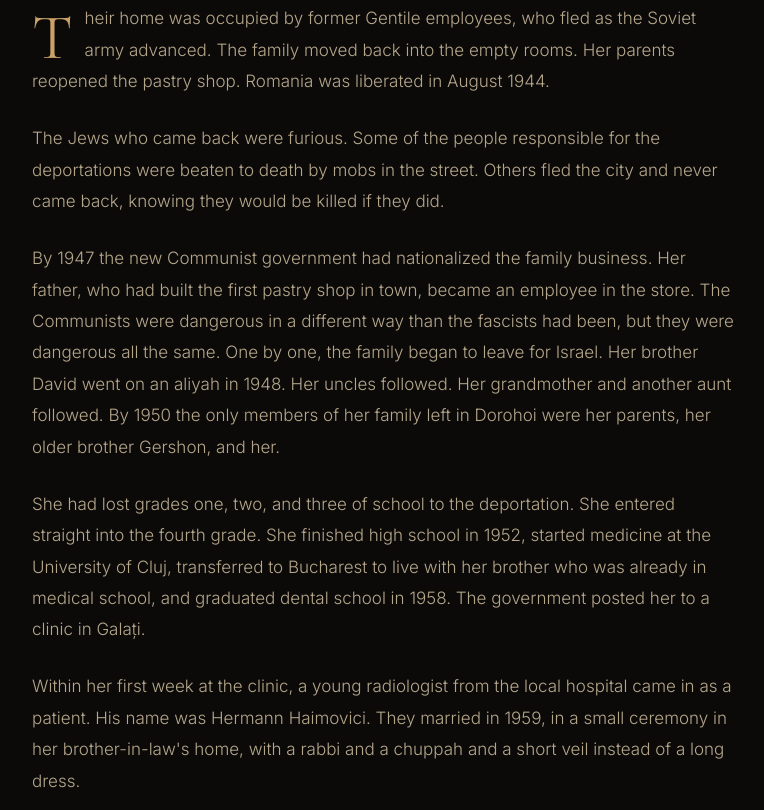
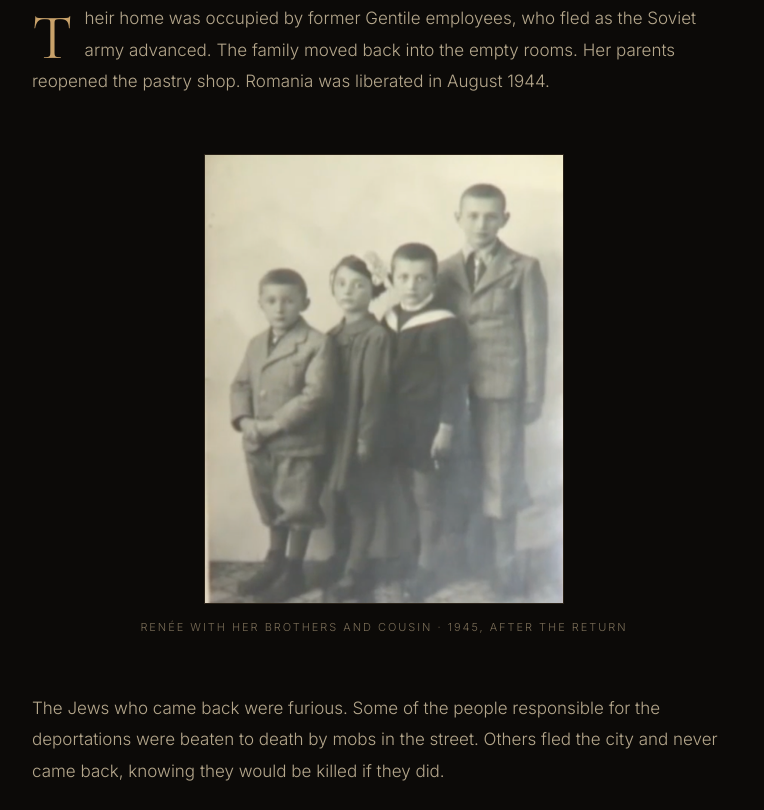
Before and after one commit to kittygotclauds/renee-haimovici, a plain HTML site: page index.html in a window 1280 px wide. Shown: the part 9882-10692 px from the top of the page, without its empty margins (256-1020 px from the left). Drawn offline with nearby package versions, Linux system fonts and the light colour scheme.

Commit message:
Add files via upload

```diff
--- a/index.html
+++ b/index.html
@@ -708,6 +708,11 @@
 
       <p>Their home was occupied by former Gentile employees, who fled as the Soviet army advanced. The family moved back into the empty rooms. Her parents reopened the pastry shop. Romania was liberated in August 1944.</p>
 
+      <div class="photo-inline">
+        <div class="photo-cell"><img src="renee-siblings-1945.png" alt="Renée with her brothers and cousin, 1945"></div>
+        <div class="photo-caption">Renée with her brothers and cousin · 1945, after the return</div>
+      </div>
+
       <p>The Jews who came back were furious. Some of the people responsible for the deportations were beaten to death by mobs in the street. Others fled the city and never came back, knowing they would be killed if they did.</p>
 
       <p>By 1947 the new Communist government had nationalized the family business. Her father, who had built the first pastry shop in town, became an employee in the store. The Communists were dangerous in a different way than the fascists had been, but they were dangerous all the same. One by one, the family began to leave for Israel. Her brother David went on an aliyah in 1948. Her uncles followed. Her grandmother and another aunt followed. By 1950 the only members of her family left in Dorohoi were her parents, her older brother Gershon, and her.</p>
```
Also changed, not shown: renee-siblings-1945.png (added).
